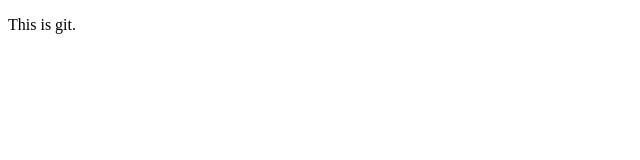
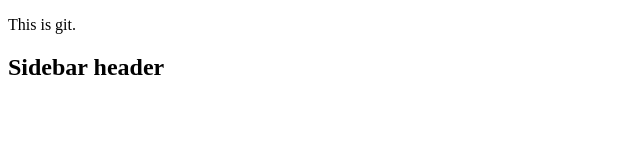
Before and after one commit to RomanVaskov/git-test, a plain HTML site: page index.html in a window 1280 px wide. Shown: the whole page, without its empty margins (0-640 px from the left). Drawn offline with Linux system fonts and the light colour scheme.

Commit message:
Working on sidebar-01

```diff
--- a/index.html
+++ b/index.html
@@ -6,5 +6,8 @@
 </head>
 <body>
 	<p>This is git.</p>
+	<aside>
+		<h1>Sidebar header</h1>
+	</aside>
 </body>
 </html>
```
